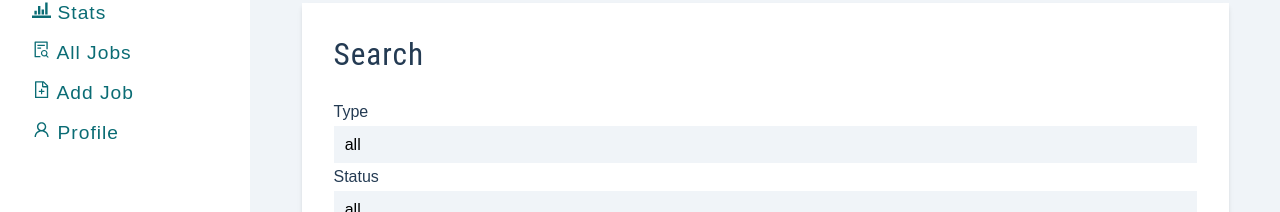
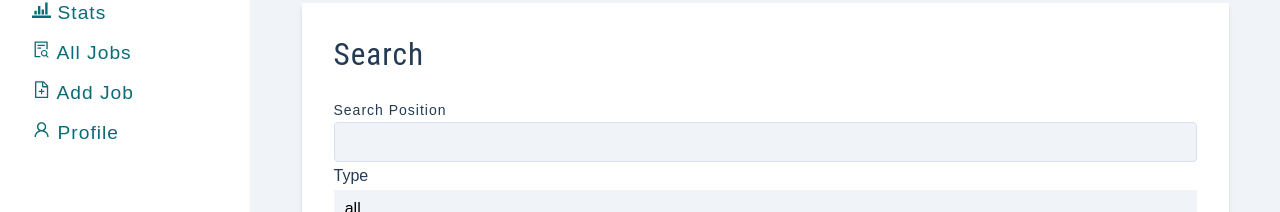
Before and after one commit to VentsiGeorgiev/jobster, a React (Create React App) app in the folder client/: page /all-jobs in a window 1280 px wide. Shown: the part 109-321 px from the top of the page. Built offline with nearby package versions, Linux system fonts and the light colour scheme; no server answers; sample sign-in values are in the browser's storage.

Commit message:
Add Search functionality - Client

```diff
--- a/client/src/api/api.js
+++ b/client/src/api/api.js
@@ -98,8 +98,12 @@ export async function createJobOffer(job) {
     return result;
 }
 
-export async function getAllJobs({ type, sort, status }) {
-    const result = await get(`/api/v1/job/all-jobs?jobType=${type}&sort=${sort}&status=${status}`);
+export async function getAllJobs({ type, sort, status, term }) {
+    let url = `/api/v1/job/all-jobs?jobType=${type}&sort=${sort}&status=${status}`;
+    if (term) {
+        url = url + `&search=${term}`;
+    }
+    const result = await get(url);
     return result;
 }
 
--- a/client/src/components/pages/Dashboard/AllJobs.js
+++ b/client/src/components/pages/Dashboard/AllJobs.js
@@ -6,11 +6,19 @@ import styles from './AllJobs.module.css';
 function AllJobs() {
 
     const { allJobs, fetchJobs, searchCriteria, handleSearch } = useJobsContext();
-    const { type, status, sort } = searchCriteria;
+    const { type, status, sort, term } = searchCriteria;
 
     useEffect(() => {
-        fetchJobs({ type, status, sort });
-    }, [type, status, sort]);
+
+        const setTimeoutId = setTimeout(() => {
+            fetchJobs({ type, status, sort, term });
+        }, 500);
+
+        return () => {
+            clearTimeout(setTimeoutId);
+        };
+
+    }, [type, status, sort, term]);
 
     const handleChange = (e) => {
         const name = [e.target.name];
@@ -23,6 +31,17 @@ function AllJobs() {
             <section className={styles['all-jobs-search-container']}>
                 <h3>Search</h3>
                 <form>
+                    <div>
+                        <label className='label' htmlFor='search'>Search Position</label>
+                        <input
+                            id='search'
+                            name='term'
+                            type='text'
+                            value={term}
+                            onChange={handleChange}
+                            className='form-input'
+                        />
+                    </div>
                     <div>
                         <label htmlFor='type'>Type</label>
                         <select
--- a/client/src/components/pages/Dashboard/Profile.js
+++ b/client/src/components/pages/Dashboard/Profile.js
@@ -11,7 +11,7 @@ function Profile() {
 
     useEffect(() => {
         fetchUserJobs();
-    }, [userJobs]);
+    }, []);
 
     const [updName, setUpdName] = useState(user.name);
 
--- a/client/src/context/jobsContext/jobsContext.js
+++ b/client/src/context/jobsContext/jobsContext.js
@@ -12,6 +12,7 @@ const initialState = {
         jobLocation: '',
     },
     searchCriteria: {
+        term: '',
         type: 'all',
         status: 'all',
         sort: 'latest'
@@ -59,11 +60,11 @@ const JobsProvider = ({ children }) => {
         resetJobForm();
     };
 
-    const fetchJobs = async ({ type, status, sort }) => {
+    const fetchJobs = async ({ type, status, sort, term }) => {
 
         dispatch({ type: FETCH_ALL_JOBS_PENDING });
         try {
-            const response = await getAllJobs({ type, status, sort });
+            const response = await getAllJobs({ type, status, sort, term });
             dispatch({ type: FETCH_ALL_JOBS_SUCCESS, payload: response });
         } catch (error) {
             dispatch({ type: FETCH_ALL_JOBS_REJECTED, payload: error.message });
```
